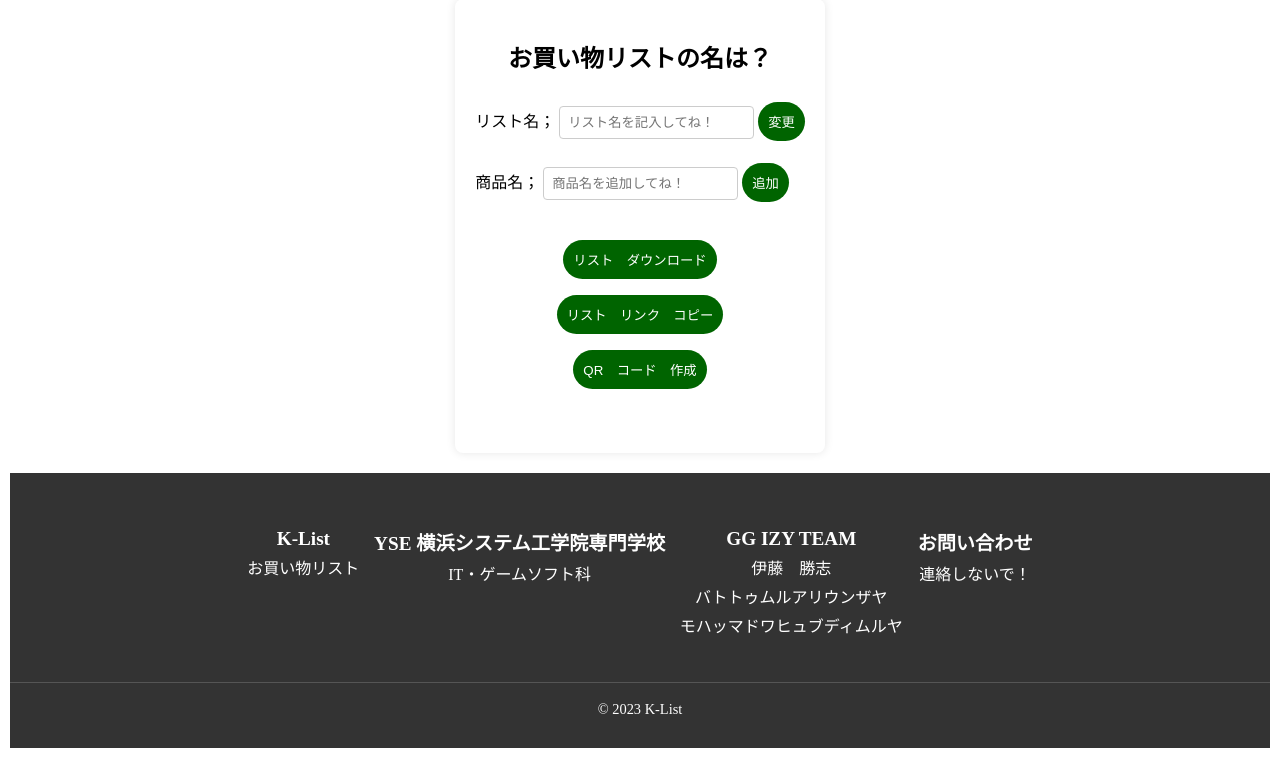
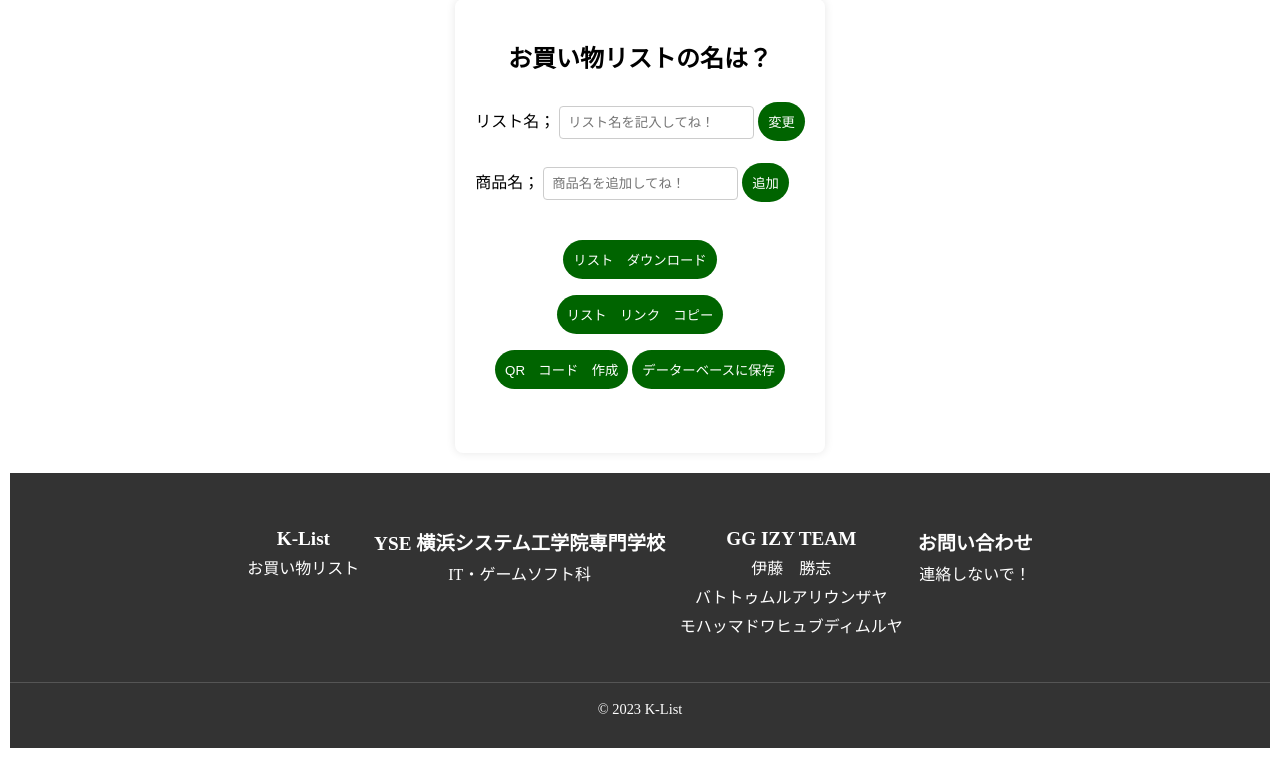
Before and after one commit to YSE220064/K-LIST, a PHP site: page /OkaimonoMake/okaimono.php in a window 1280 px wide. Shown: the part 84-842 px from the top of the page. Run offline with PHP 8.4, Linux system fonts and the light colour scheme.

Commit message:
save to db

```diff
--- a/OkaimonoMake/okaimono.php
+++ b/OkaimonoMake/okaimono.php
@@ -25,7 +25,7 @@
             <button id="copy-button" onclick="copyLink()">リスト　リンク　コピー</button>
             <br>
             <button onclick="copyLinkAndGenerateQRCode()">QR　コード　作成</button>
-            <!-- <button onclick="savetodb()">データーベースに保存</button> -->
+            <button onclick="savetodb()">データーベースに保存</button>
             </p>
 
         </div>
```
